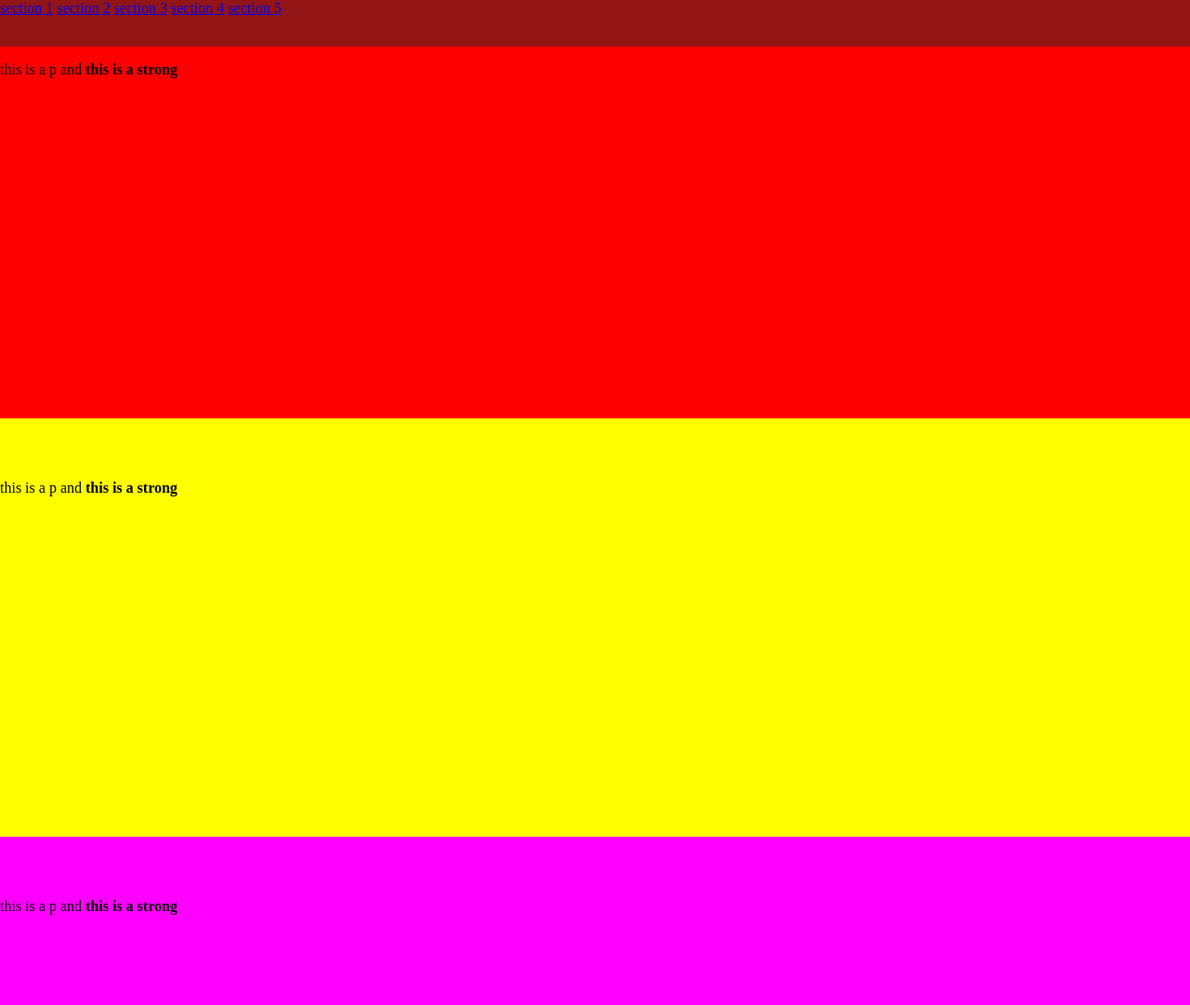
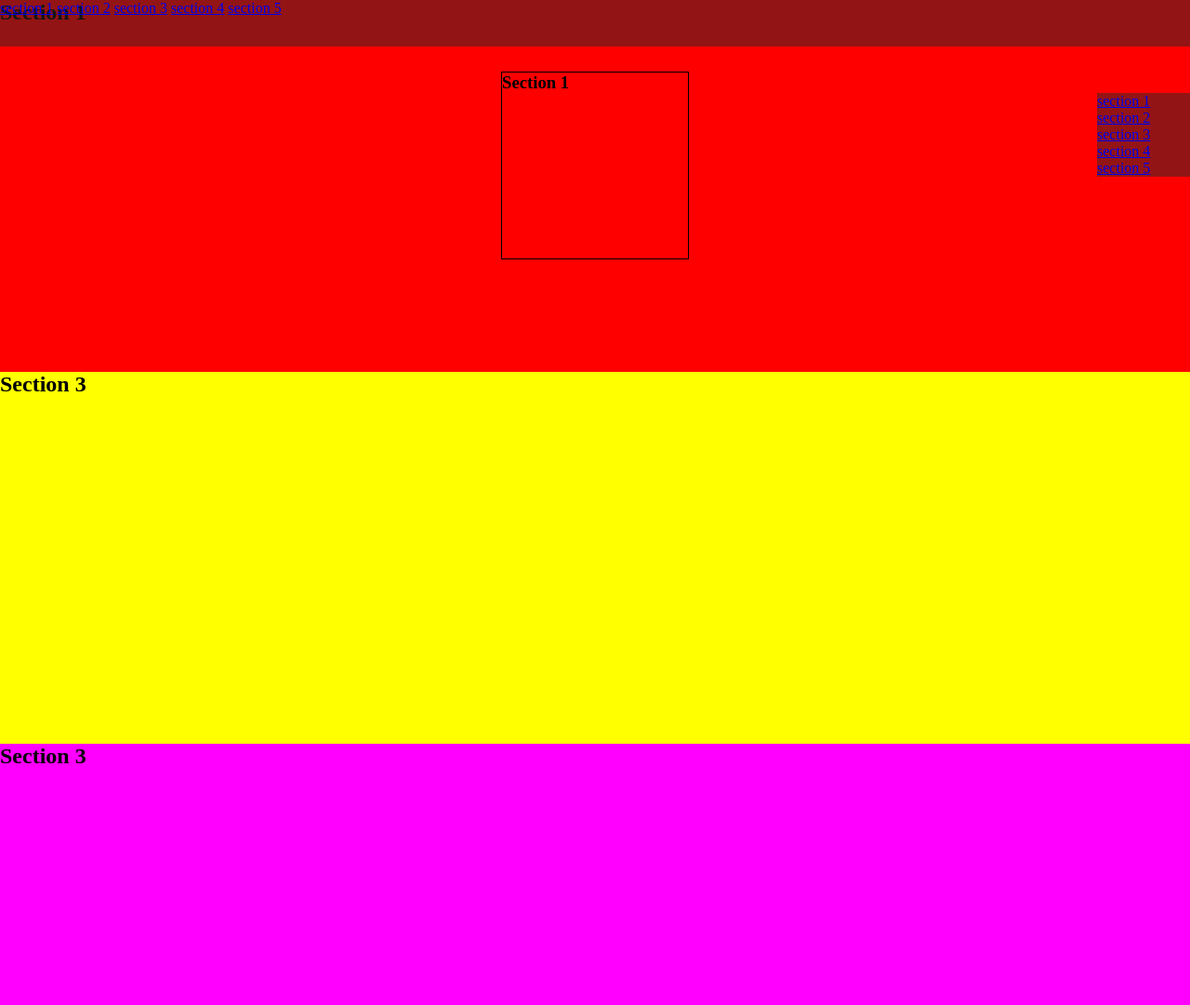
Before and after one commit to hmammana/Popeye, a plain HTML site: page index.html in a window 1280 px wide. Shown: the top 1081 px of the page at 93% size. Drawn offline with Linux system fonts and the light colour scheme.

Commit message:
Added support to in element navigation

```diff
--- a/Popeye.js
+++ b/Popeye.js
@@ -38,10 +38,11 @@
     /**
      * Create an animated navigation between anchors
      */
-    function Popeye(selector) {
+    function Popeye(options) {
 
         this._sections = {};
-        this._selector = selector;
+        this._selector = (typeof options === 'string') ? options : options.selector;
+        this._in = (options.in !== undefined) ? document.querySelector(options.in) : false;
 
         this._init();
 
@@ -54,13 +55,14 @@
      * @private
      */
     Popeye.prototype._init = function () {
-        var that = this;
+        var that = this,
+            scrolledArea =  this._in || window;
 
         this._configure();
 
         document[on](clickEvent, function (event) { that._click(event); }, false);
 
-        window[on](scrollEvent, function () {
+        scrolledArea[on](scrollEvent, function () {
             if (!that._animating) {
                 that._hashCurrentSection();
             }
@@ -85,7 +87,8 @@
             collectionLenght = collection.length,
             sectionName,
             sectionLink,
-            sectionOffset;
+            sectionOffset,
+            offsetTop;
 
         for (i = 0; collectionLenght > i; i += 1) {
             sectionLink = collection[i];
@@ -96,11 +99,12 @@
             sectionLink.setAttribute('data-Popeye', sectionName);
 
             // get the offsets
-            sectionOffset = document.getElementById(sectionName).getBoundingClientRect();
+            sectionOffset = document.getElementById(sectionName);
+            offsetTop = sectionOffset.offsetTop;
 
             this._sections[sectionName] = {
-                'offsetTop': sectionOffset.top,
-                'offsetBottom': sectionOffset.bottom
+                'offsetTop': offsetTop,
+                'offsetBottom': offsetTop + sectionOffset.offsetHeight
             };
 
         }
@@ -112,7 +116,7 @@
      * @private
      */
     Popeye.prototype._hashCurrentSection = function () {
-        var offset = window.pageYOffset,
+        var offset = ((this._in) ? (this._in.scrollTop  - this._in.offsetTop) : window.pageYOffset),
             sectionName,
             currentSection;
 
@@ -139,11 +143,17 @@
             move = 0,
             step = 0,
             pageYOffset,
-            duration = 20;
+            duration = 20,
+            gap;
 
         function s() {
+            gap = easeInOut(step, pageYOffset, move, duration) - ((that._in) ? that._in.scrollTop : window.pageYOffset);
 
-            window.scrollBy(0, easeInOut(step, pageYOffset, move, duration) - window.pageYOffset);
+            if (that._in) {
+                that._in.scrollTop += gap;
+            } else {
+                window.scrollBy(0, gap);
+            }
 
             if (step >= duration) {
                 cancelAnimFrame(rAFId);
@@ -157,7 +167,7 @@
         }
 
         if (target.nodeName === 'A' && sectionName !== undefined) {
-            pageYOffset = window.pageYOffset;
+            pageYOffset = (this._in) ? this._in.scrollTop : window.pageYOffset;
             move = this._sections[sectionName].offsetTop - pageYOffset;
             this._animating = true;
             s();
--- a/index.html
+++ b/index.html
@@ -4,48 +4,83 @@
 		<title>ScrollTo Demo</title>
 		<meta charset="utf-8" />
 		<style type="text/css">
-			section{ min-height: 400px; top: 51px; padding-top: 50px;}
-			nav { position:fixed; top: 0; width: 100%; height: 50px; background-color: rgba(40,40,40,.5); }
-			#s1 { background-color: #f00; }
-			#s2 { background-color: #ff0; }
-			#s3 { background-color: #f0f; }
-			#s4 { background-color: #0f0; }
-			#s5 { background-color: #0ff; }
 
 			body { position: relative; margin: 0; }
+			section{ min-height: 400px; position: relative;}
+			p, h1, h2, h3 {margin: 0;}
+			nav { z-index: 2;}
+
+			nav.popeye-default { position:fixed; top: 0; width: 100%; height: 50px; background-color: rgba(40,40,40,.5); }
+
+			#s1, #s1s1 { background-color: #f00; }
+			#s2, #s1s2 { background-color: #ff0; }
+			#s3, #s1s3 { background-color: #f0f; }
+			#s4, #s1s4 { background-color: #0f0; }
+			#s5, #s1s5 { background-color: #0ff; }
+
+			div.popeye-in-relative { height: 200px; margin: 50px auto 0 auto; overflow: auto; width: 200px; position: relative; border:solid 1px #000; }
+			div.popeye-in-relative section{ min-height: 200px; position: relative;}
+			nav.popeye-in-relative { position:fixed; right: 0; width: 100px; top: 100px; background-color: rgba(40,40,40,.5); }
+			nav.popeye-in-relative a { display: block; }
+
+
 
 
 
 		</style>
 		<!--script src="rAF.js"></script-->
 	</head>
-	<body class="s5">
-		<nav>
+	<body>
+		<nav class="popeye-default">
 			<a href="#s1">section 1</a>
 			<a href="#s2">section 2</a>
 			<a href="#s3">section 3</a>
 			<a href="#s4">section 4</a>
 			<a href="#s5">section 5</a>
 		</nav>
+		<nav class="popeye-in-relative">
+			<a href="#s1s1">section 1</a>
+			<a href="#s1s2">section 2</a>
+			<a href="#s1s3">section 3</a>
+			<a href="#s1s4">section 4</a>
+			<a href="#s1s5">section 5</a>
+		</nav>
 		<section id="s1">
-			<p>this is a p and <strong>this is a strong</strong></p>
-			<!--img src="http://cullogo.com/full/wallpapers-water-lighter-grass-green-light-nature-sunshine-trees-free-hd-2560x2048.jpg"-->
+			<h2>Section 1</h2>
+			<div class="popeye-in-relative">
+				<section id="s1s1">
+					<h3>Section 1</h3>
+				</section>
+				<section id="s1s2">
+					<h3>Section 2</h3>
+				</section>
+				<section id="s1s3">
+					<h3>Section 3</h3>
+				</section>
+				<section id="s1s4">
+					<h3>Section 4</h3>
+				</section>
+				<section id="s1s5">
+					<h3>Section 5</h3>
+				</section>
+		</div>
 		</section>
 		<section id="s2">
-			<p>this is a p and <strong>this is a strong</strong></p>
+			<h2>Section 3</h2>
 		</section>
 		<section id="s3">
-			<p>this is a p and <strong>this is a strong</strong></p>
+			<h2>Section 3</h2>
 		</section>
 		<section id="s4">
-			<p>this is a p and <strong>this is a strong</strong></p>
+			<h2>Section 4</h2>
 		</section>
 		<section id="s5">
-			<p>this is a p and <strong>this is a strong</strong></p>
+			<h2>Section 5</h2>
 		</section>
 		<script src="Popeye.js"></script>
 		<script>
-			var popeye = new Popeye('nav a');
+			var popeye = new Popeye('nav.popeye-default a');
+			var popeyeInside = new Popeye({'selector': 'nav.popeye-in-relative a', 'in': 'div.popeye-in-relative'});
 		</script>
 
 
```
